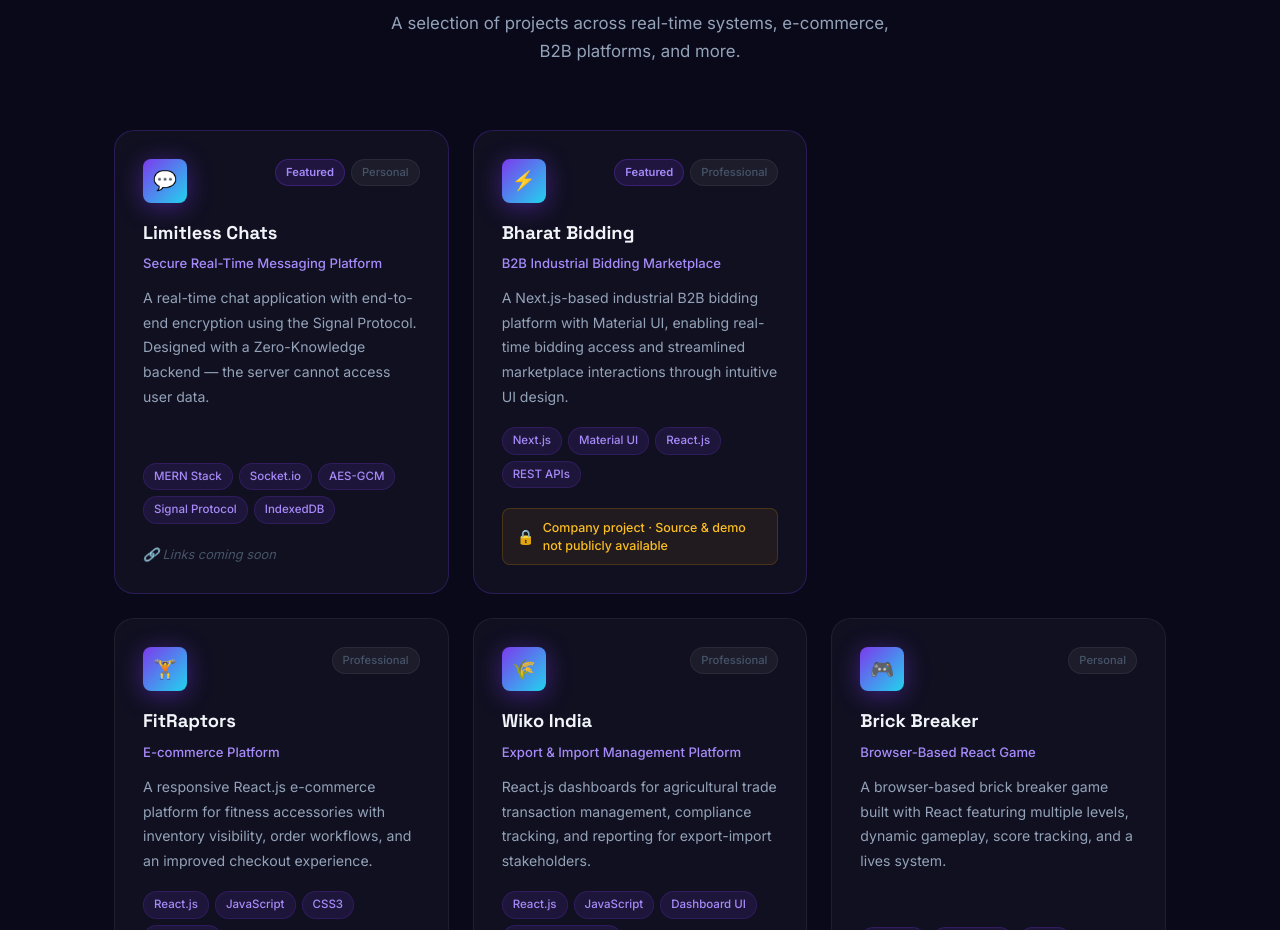
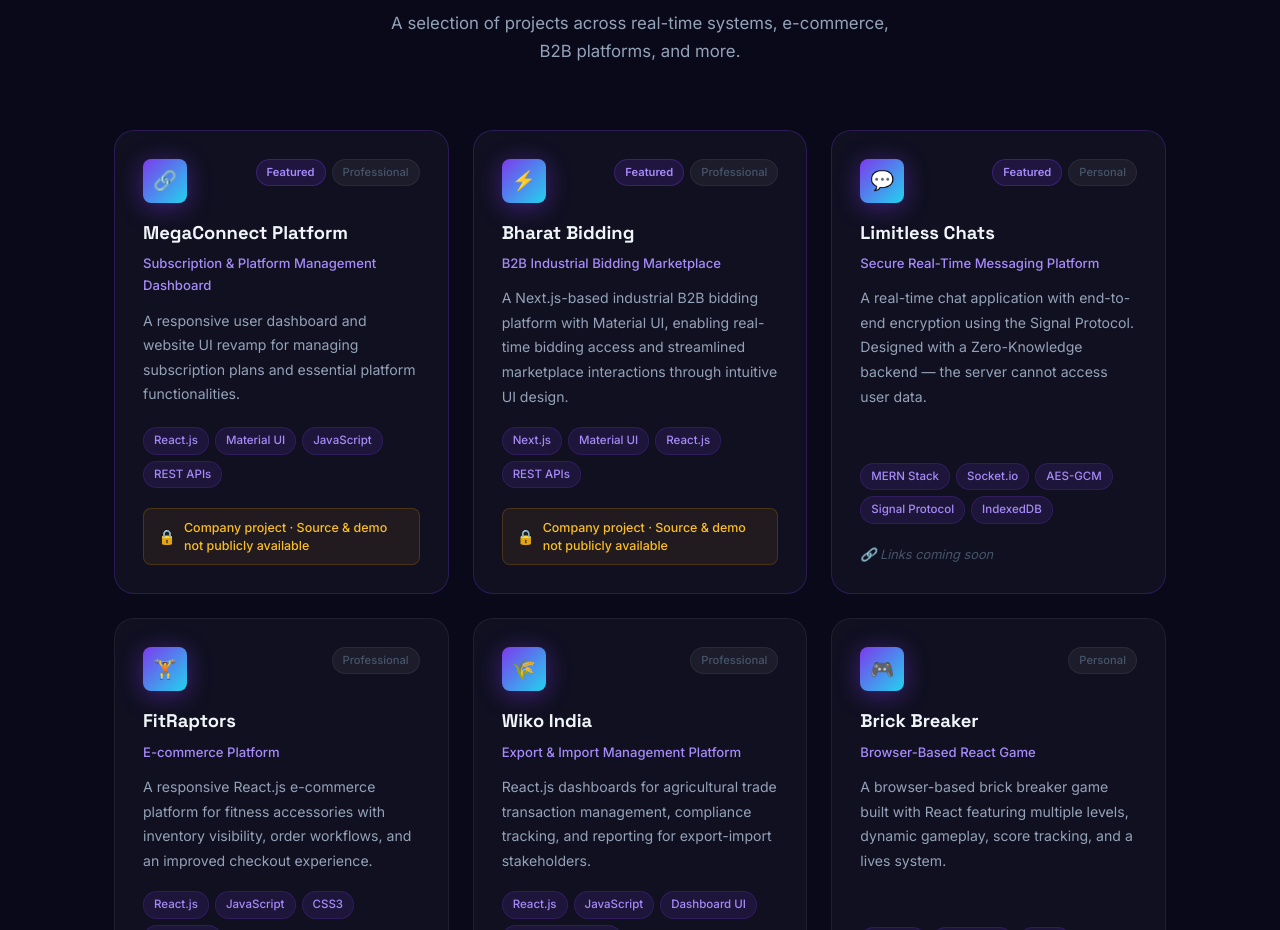
Before and after one commit to vaibhav281/vaibhav-portfolio, a React (Vite) app: page / in a window 1280 px wide. Shown: the part 4220-5150 px from the top of the page. Built offline with nearby package versions, Linux system fonts and the light colour scheme.

Commit message:
feat: add MegaConnect project and sort project cards properly

```diff
--- a/src/data/portfolioData.ts
+++ b/src/data/portfolioData.ts
@@ -111,21 +111,23 @@
 export const projects = [
   {
     id: 1,
-    name: "Limitless Chats",
-    tagline: "Secure Real-Time Messaging Platform",
+    name: "MegaConnect Platform",
+    tagline: "Subscription & Platform Management Dashboard",
     description:
-      "A real-time chat application with end-to-end encryption using the Signal Protocol. Designed with a Zero-Knowledge backend — the server cannot access user data.",
-    tech: ["MERN Stack", "Socket.io", "AES-GCM", "Signal Protocol", "IndexedDB"],
+      "A responsive user dashboard and website UI revamp for managing subscription plans and essential platform functionalities.",
+    tech: ["React.js", "Material UI", "JavaScript", "REST APIs"],
     highlights: [
-      "E2E encryption using Signal Protocol (X3DH, Double Ratchet)",
-      "Zero-Knowledge backend — no server access to user data",
-      "IndexedDB caching and Blob-based rendering for performance",
-      "Real-time message lifecycle tracking (sent, delivered, decrypted)",
+      "Responsive user dashboard development",
+      "Subscription plan management features",
+      "Enhanced overall user experience",
+      "Streamlined platform settings management",
     ],
-    github: "#",
-    live: "#",
+    github: null,
+    live: null,
+    privateRepo: true,
+    liveUnavailable: true,
     featured: true,
-    type: "Personal",
+    type: "Professional",
   },
   {
     id: 2,
@@ -147,7 +149,24 @@
     featured: true,
     type: "Professional",
   },
-
+  {
+    id: 3,
+    name: "Limitless Chats",
+    tagline: "Secure Real-Time Messaging Platform",
+    description:
+      "A real-time chat application with end-to-end encryption using the Signal Protocol. Designed with a Zero-Knowledge backend — the server cannot access user data.",
+    tech: ["MERN Stack", "Socket.io", "AES-GCM", "Signal Protocol", "IndexedDB"],
+    highlights: [
+      "E2E encryption using Signal Protocol (X3DH, Double Ratchet)",
+      "Zero-Knowledge backend — no server access to user data",
+      "IndexedDB caching and Blob-based rendering for performance",
+      "Real-time message lifecycle tracking (sent, delivered, decrypted)",
+    ],
+    github: "#",
+    live: "#",
+    featured: true,
+    type: "Personal",
+  },
   {
     id: 4,
     name: "FitRaptors",
```
